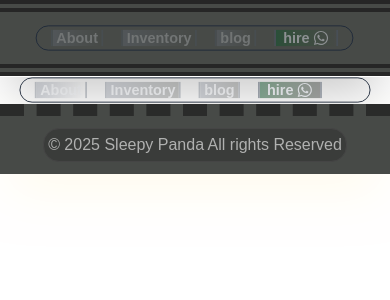
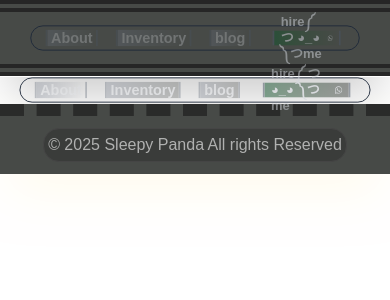
Before and after one commit to Drew099990/mypersonalcanvasv2.0, a Next.js app: page /components/Nav in a window 390 px wide. Shown: the top 300 px of the page. Built offline with nearby package versions, Linux system fonts and the light colour scheme.

Commit message:
making responsive

```diff
--- a/app/components/Nav/page.js
+++ b/app/components/Nav/page.js
@@ -8,7 +8,7 @@ const Menu = () => {
             <Link href="/about" className="font-bold  border-gray-600 border-x-2 px-1 leading-tight bg-gradient-to-r from-gray-500 hover:opacity-65  opacity-30 " >About</Link>
             <Link href="/PaS" className="font-bold  border-gray-600 border-x-2 px-1  leading-tight bg-gradient-to-r from-gray-500 hover:opacity-65 opacity-30 to-[#474a47]" >Inventory </Link>
             <Link href="/blog" className="font-bold  border-gray-600 border-x-2 px-1 leading-tight bg-gradient-to-r from-gray-500 hover:opacity-65 opacity-30 to-[#474a47]" >blog</Link>
-            <Link href="https://wa.me/+260777290515" className="font-bold  border-gray-600  border-x-2  px-2 leading-tight  opacity-50 bg-gradient-to-r from-green-900 to-[#474a47] hover:opacity-65 flex items-center gap-1" >hire <FaWhatsapp size={18} /></Link>
+            <Link href="https://wa.me/+260777290515" className="font-bold  border-gray-600  border-x-2  px-2 leading-tight  opacity-50 bg-gradient-to-r from-green-900 to-[#474a47] scale-90 hover:opacity-65 flex items-center gap-1" >hire༼ つ ◕_◕ ༽つme<FaWhatsapp size={18} /></Link>
           </div>
   )
 }
```
